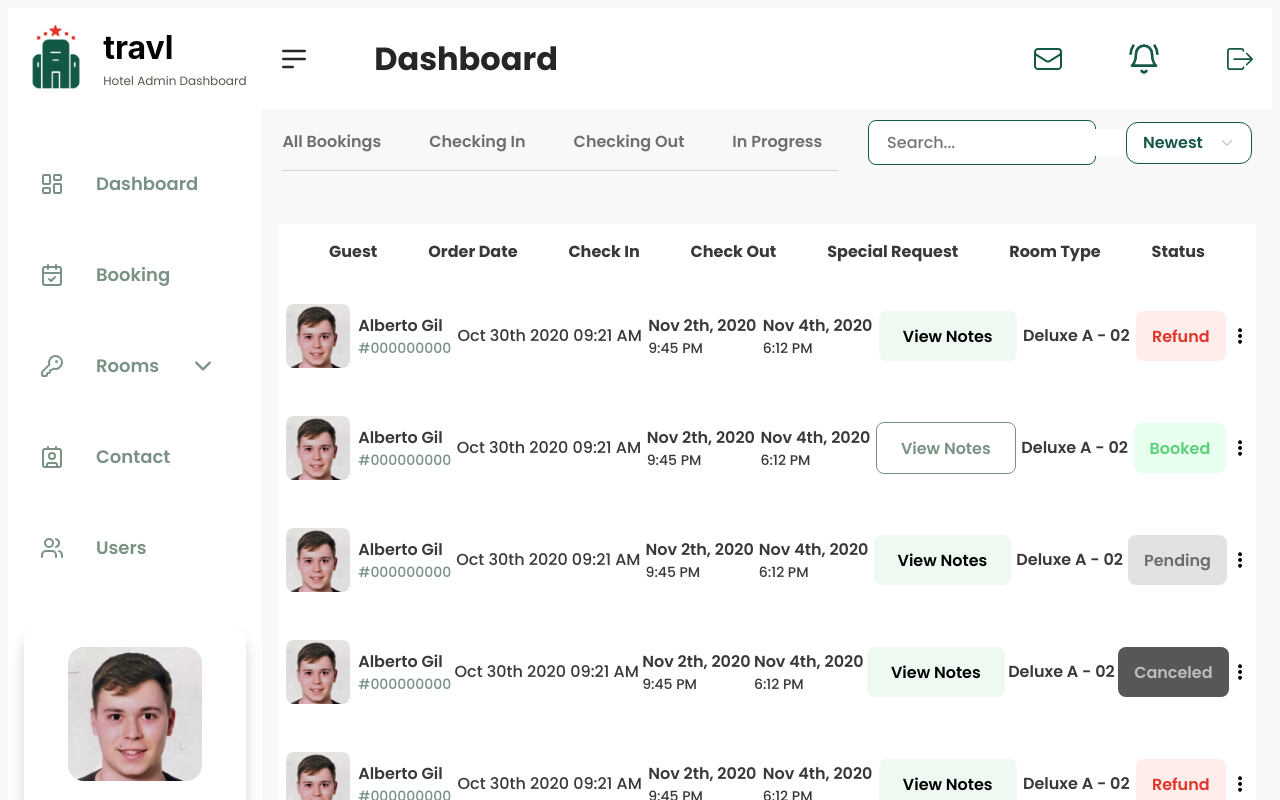
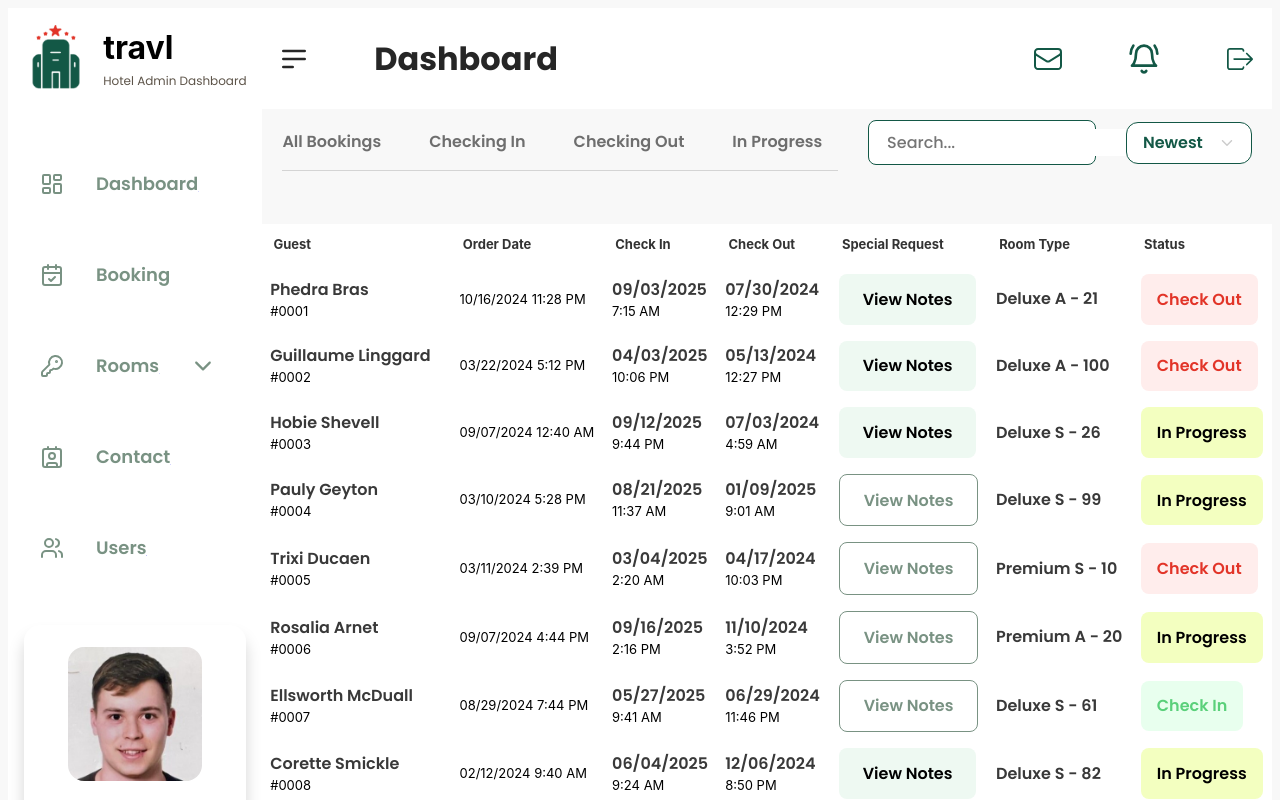
Before and after one commit to TokenTrzn/Hotel-Miranda-Dashboard, a React (Vite) app: page /guest in a window 1280 px wide. Shown: the top 800 px of the page. Built offline with nearby package versions, Linux system fonts and the light colour scheme.

Commit message:
FIX: Table List Bookings Page

```diff
--- a/src/App.css
+++ b/src/App.css
@@ -1,3 +1,4 @@
 :root {
     background: #f8f8f8;
+    color: #f3ffc0;
 }
--- a/src/Guest/components/Ui/GuestStyled.js
+++ b/src/Guest/components/Ui/GuestStyled.js
@@ -185,16 +185,16 @@ export const GuestItemSpecialRequestStyled = styled.button`
     padding: .8rem 1.5rem;
     cursor: pointer;
     color: ${props =>
-        props.type === 'booked' ? '#799283' : '#000000'
+        props.type === true ? '#799283' : '#000000'
     };
     font-family: 'Poppins';
     font-size: 1rem;
     font-weight: 600;
     background: ${props =>
-        props.type === 'booked' ? '#ffffff' : '#EEF9F2'
+        props.type === true ? '#ffffff' : '#EEF9F2'
     };
     border: ${props =>
-        props.type === 'booked' ? '1px solid #799283' : 'none'
+        props.type === true ? '1px solid #799283' : 'none'
     };
     border-radius: .5rem;
     text-align: center;
@@ -203,16 +203,14 @@ export const GuestItemSpecialRequestStyled = styled.button`
 export const GuestItemStatusStyled = styled.button`
     cursor: pointer;
     background: ${props =>
-        props.type === 'booked' ? '#E8FFEE' :
-        props.type === 'refund' ? '#FFEDEC' :
-        props.type === 'pending' ? '#E2E2E2' :
-        props.type === 'canceled' ? '#575757' : 'white'
+        props.type === 'Check In' ? '#E8FFEE' :
+        props.type === 'Check Out' ? '#FFEDEC' :
+        props.type === 'In Progress' ? '#f3ffc0' : 'white'
     };
     color: ${props =>
-        props.type === 'booked' ? '#5AD07A' :
-        props.type === 'refund' ? '#E23428' :
-        props.type === 'pending' ? '#6D6D6D' :
-        props.type === 'canceled' ? '#BEBEBE' : 'white'
+        props.type === 'Check In' ? '#5AD07A' :
+        props.type === 'Check Out' ? '#E23428' :
+        props.type === 'In Progress' ? '#000' : 'white'
     };
     padding: .8rem 1rem;
     font-family: 'Poppins';
--- a/src/Guest/pages/Guest.jsx
+++ b/src/Guest/pages/Guest.jsx
@@ -3,11 +3,46 @@ import photo from '../../assets/dni_cuadrado.jpg'
 import { SlOptionsVertical as OptionsIcon } from "react-icons/sl"
 import { IoIosArrowDown as ArrowDownIcon } from "react-icons/io"
 import { IoIosSearch as SearchIcon } from "react-icons/io"
+import { RoomImageStyled, TableDataHorizontalContainer, TableDataStyled, TableDataVerticalContainer } from "../../common/components/Table/DefaultTableStyled"
+import RoomPhoto from '../../assets/dni_cuadrado.jpg'
+import BookingData from '../data/bookingsData.json'
+import { DefaultTable } from "../../common/components/Table/DefaultTable"
 
 
 
 
 export const Guest = () => {
+
+    const headers = ['Guest', 'Order Date', 'Check In', 'Check Out', 'Special Request', 'Room Type', 'Status']
+
+    const itemRow = (booking) => (
+        <>
+            <TableDataStyled>
+                <GuestItemTextStyled>{booking.guestName}</GuestItemTextStyled>
+                #000{booking.id}
+            </TableDataStyled>
+            <TableDataStyled>
+                {booking.orderDate} {booking.orderDateHour}
+            </TableDataStyled>
+            <TableDataStyled>
+                <GuestItemTextStyled>{booking.checkIn}</GuestItemTextStyled>
+                {booking.checkInHour}
+            </TableDataStyled>
+            <TableDataStyled>
+                <GuestItemTextStyled>{booking.checkOut}</GuestItemTextStyled>
+                {booking.checkOutHour}
+            </TableDataStyled>
+            <TableDataStyled>
+                <GuestItemSpecialRequestStyled type={booking.specialRequest}>View Notes</GuestItemSpecialRequestStyled>
+            </TableDataStyled>
+            <TableDataStyled>
+                <GuestItemTextStyled>{booking.type} - {booking.number}</GuestItemTextStyled>
+            </TableDataStyled>
+            <TableDataStyled>
+                <GuestItemStatusStyled type={booking.status}>{booking.status}</GuestItemStatusStyled>
+            </TableDataStyled>
+        </>
+    )
 
     return (
         <GuestStyled>
@@ -19,7 +54,7 @@ export const Guest = () => {
                     <GuestMenuItemStyled>In Progress</GuestMenuItemStyled>
                 </GuestMenuTextStyled>
                 <GuestMenuSearchBarStyled>
-                    <GuestMenuSearchBarInputStyled type="text" placeholder="Search..."/>
+                    <GuestMenuSearchBarInputStyled type="text" placeholder="Search..." />
                     <SearchIcon />
                 </GuestMenuSearchBarStyled>
                 <GuestMenuSortBy>
@@ -27,152 +62,7 @@ export const Guest = () => {
                     <ArrowDownIcon />
                 </GuestMenuSortBy>
             </GuestMenuStyled>
-            <GuestFirstRowStyled>
-                <GuestFirstRowItemStyled>Guest</GuestFirstRowItemStyled>
-                <GuestFirstRowItemStyled>Order Date</GuestFirstRowItemStyled>
-                <GuestFirstRowItemStyled>Check In</GuestFirstRowItemStyled>
-                <GuestFirstRowItemStyled>Check Out</GuestFirstRowItemStyled>
-                <GuestFirstRowItemStyled>Special Request</GuestFirstRowItemStyled>
-                <GuestFirstRowItemStyled>Room Type</GuestFirstRowItemStyled>
-                <GuestFirstRowItemStyled>Status</GuestFirstRowItemStyled>
-            </GuestFirstRowStyled>
-            <GuestItemStyled>
-                <GuestItemGuestStyled>
-                    <GuestItemGuestPhotoStyled src={photo} />
-                    <GuestItemGuestInfoStyled>
-                        <GuestItemTextStyled>Alberto Gil</GuestItemTextStyled>
-                        <GuestItemGuestIdStyled>#000000000</GuestItemGuestIdStyled>
-                    </GuestItemGuestInfoStyled>
-                </GuestItemGuestStyled>
-                <GuestItemOrderDateStyled>Oct 30th 2020 09:21 AM</GuestItemOrderDateStyled>
-                <GuestItemCheckStyled>
-                    <GuestItemTextStyled>Nov 2th, 2020</GuestItemTextStyled>
-                    <GuestItemCheckHourStyled>9:45 PM</GuestItemCheckHourStyled>
-                </GuestItemCheckStyled>
-                <GuestItemCheckStyled>
-                    <GuestItemTextStyled>Nov 4th, 2020</GuestItemTextStyled>
-                    <GuestItemCheckHourStyled>6:12 PM</GuestItemCheckHourStyled>
-                </GuestItemCheckStyled>
-                <GuestItemSpecialRequestStyled>View Notes</GuestItemSpecialRequestStyled>
-                <GuestItemTextStyled>Deluxe A - 02</GuestItemTextStyled>
-                <GuestItemStatusStyled type="refund">Refund</GuestItemStatusStyled>
-                <OptionsIcon />
-            </GuestItemStyled>
-
-            <GuestItemStyled>
-                <GuestItemGuestStyled>
-                    <GuestItemGuestPhotoStyled src={photo} />
-                    <GuestItemGuestInfoStyled>
-                        <GuestItemTextStyled>Alberto Gil</GuestItemTextStyled>
-                        <GuestItemGuestIdStyled>#000000000</GuestItemGuestIdStyled>
-                    </GuestItemGuestInfoStyled>
-                </GuestItemGuestStyled>
-                <GuestItemOrderDateStyled>Oct 30th 2020 09:21 AM</GuestItemOrderDateStyled>
-                <GuestItemCheckStyled>
-                    <GuestItemTextStyled>Nov 2th, 2020</GuestItemTextStyled>
-                    <GuestItemCheckHourStyled>9:45 PM</GuestItemCheckHourStyled>
-                </GuestItemCheckStyled>
-                <GuestItemCheckStyled>
-                    <GuestItemTextStyled>Nov 4th, 2020</GuestItemTextStyled>
-                    <GuestItemCheckHourStyled>6:12 PM</GuestItemCheckHourStyled>
-                </GuestItemCheckStyled>
-                <GuestItemSpecialRequestStyled type="booked">View Notes</GuestItemSpecialRequestStyled>
-                <GuestItemTextStyled>Deluxe A - 02</GuestItemTextStyled>
-                <GuestItemStatusStyled type="booked">Booked</GuestItemStatusStyled>
-                <OptionsIcon />
-            </GuestItemStyled>
-
-            <GuestItemStyled>
-                <GuestItemGuestStyled>
-                    <GuestItemGuestPhotoStyled src={photo} />
-                    <GuestItemGuestInfoStyled>
-                        <GuestItemTextStyled>Alberto Gil</GuestItemTextStyled>
-                        <GuestItemGuestIdStyled>#000000000</GuestItemGuestIdStyled>
-                    </GuestItemGuestInfoStyled>
-                </GuestItemGuestStyled>
-                <GuestItemOrderDateStyled>Oct 30th 2020 09:21 AM</GuestItemOrderDateStyled>
-                <GuestItemCheckStyled>
-                    <GuestItemTextStyled>Nov 2th, 2020</GuestItemTextStyled>
-                    <GuestItemCheckHourStyled>9:45 PM</GuestItemCheckHourStyled>
-                </GuestItemCheckStyled>
-                <GuestItemCheckStyled>
-                    <GuestItemTextStyled>Nov 4th, 2020</GuestItemTextStyled>
-                    <GuestItemCheckHourStyled>6:12 PM</GuestItemCheckHourStyled>
-                </GuestItemCheckStyled>
-                <GuestItemSpecialRequestStyled>View Notes</GuestItemSpecialRequestStyled>
-                <GuestItemTextStyled>Deluxe A - 02</GuestItemTextStyled>
-                <GuestItemStatusStyled type="pending">Pending</GuestItemStatusStyled>
-                <OptionsIcon />
-            </GuestItemStyled>
-
-            <GuestItemStyled>
-                <GuestItemGuestStyled>
-                    <GuestItemGuestPhotoStyled src={photo} />
-                    <GuestItemGuestInfoStyled>
-                        <GuestItemTextStyled>Alberto Gil</GuestItemTextStyled>
-                        <GuestItemGuestIdStyled>#000000000</GuestItemGuestIdStyled>
-                    </GuestItemGuestInfoStyled>
-                </GuestItemGuestStyled>
-                <GuestItemOrderDateStyled>Oct 30th 2020 09:21 AM</GuestItemOrderDateStyled>
-                <GuestItemCheckStyled>
-                    <GuestItemTextStyled>Nov 2th, 2020</GuestItemTextStyled>
-                    <GuestItemCheckHourStyled>9:45 PM</GuestItemCheckHourStyled>
-                </GuestItemCheckStyled>
-                <GuestItemCheckStyled>
-                    <GuestItemTextStyled>Nov 4th, 2020</GuestItemTextStyled>
-                    <GuestItemCheckHourStyled>6:12 PM</GuestItemCheckHourStyled>
-                </GuestItemCheckStyled>
-                <GuestItemSpecialRequestStyled>View Notes</GuestItemSpecialRequestStyled>
-                <GuestItemTextStyled>Deluxe A - 02</GuestItemTextStyled>
-                <GuestItemStatusStyled type="canceled">Canceled</GuestItemStatusStyled>
-                <OptionsIcon />
-            </GuestItemStyled>
-
-            <GuestItemStyled>
-                <GuestItemGuestStyled>
-                    <GuestItemGuestPhotoStyled src={photo} />
-                    <GuestItemGuestInfoStyled>
-                        <GuestItemTextStyled>Alberto Gil</GuestItemTextStyled>
-                        <GuestItemGuestIdStyled>#000000000</GuestItemGuestIdStyled>
-                    </GuestItemGuestInfoStyled>
-                </GuestItemGuestStyled>
-                <GuestItemOrderDateStyled>Oct 30th 2020 09:21 AM</GuestItemOrderDateStyled>
-                <GuestItemCheckStyled>
-                    <GuestItemTextStyled>Nov 2th, 2020</GuestItemTextStyled>
-                    <GuestItemCheckHourStyled>9:45 PM</GuestItemCheckHourStyled>
-                </GuestItemCheckStyled>
-                <GuestItemCheckStyled>
-                    <GuestItemTextStyled>Nov 4th, 2020</GuestItemTextStyled>
-                    <GuestItemCheckHourStyled>6:12 PM</GuestItemCheckHourStyled>
-                </GuestItemCheckStyled>
-                <GuestItemSpecialRequestStyled>View Notes</GuestItemSpecialRequestStyled>
-                <GuestItemTextStyled>Deluxe A - 02</GuestItemTextStyled>
-                <GuestItemStatusStyled type="refund">Refund</GuestItemStatusStyled>
-                <OptionsIcon />
-            </GuestItemStyled>
-
-            <GuestItemStyled>
-                <GuestItemGuestStyled>
-                    <GuestItemGuestPhotoStyled src={photo} />
-                    <GuestItemGuestInfoStyled>
-                        <GuestItemTextStyled>Alberto Gil</GuestItemTextStyled>
-                        <GuestItemGuestIdStyled>#000000000</GuestItemGuestIdStyled>
-                    </GuestItemGuestInfoStyled>
-                </GuestItemGuestStyled>
-                <GuestItemOrderDateStyled>Oct 30th 2020 09:21 AM</GuestItemOrderDateStyled>
-                <GuestItemCheckStyled>
-                    <GuestItemTextStyled>Nov 2th, 2020</GuestItemTextStyled>
-                    <GuestItemCheckHourStyled>9:45 PM</GuestItemCheckHourStyled>
-                </GuestItemCheckStyled>
-                <GuestItemCheckStyled>
-                    <GuestItemTextStyled>Nov 4th, 2020</GuestItemTextStyled>
-                    <GuestItemCheckHourStyled>6:12 PM</GuestItemCheckHourStyled>
-                </GuestItemCheckStyled>
-                <GuestItemSpecialRequestStyled>View Notes</GuestItemSpecialRequestStyled>
-                <GuestItemTextStyled>Deluxe A - 02</GuestItemTextStyled>
-                <GuestItemStatusStyled type="refund">Refund</GuestItemStatusStyled>
-                <OptionsIcon />
-            </GuestItemStyled>
+            <DefaultTable headers={headers} data={BookingData} itemRow={itemRow} />
         </GuestStyled>
     )
 }
--- a/src/Rooms/pages/Rooms.jsx
+++ b/src/Rooms/pages/Rooms.jsx
@@ -1,7 +1,7 @@
-import { RoomsFirstRowItemStyled, RoomsFirstRowStyled, RoomsItemRoomProfileContainerStyled, RoomsItemRoomProfileIdStyled, RoomsItemRoomProfileInfoStyled, RoomsItemRoomProfilePhotoStyled, RoomsItemStatusStyled, RoomsItemStyled, RoomsItemTextStyled, RoomsMenuItemStyled, RoomsMenuStyled, RoomsStyled } from "../components/RoomsStyled"
+import { RoomsItemStatusStyled, RoomsItemTextStyled, RoomsMenuItemStyled, RoomsMenuStyled, RoomsStyled } from "../components/RoomsStyled"
 import RoomPhoto from '../../assets/room_photo.jpg'
 import RoomsData from '../data/roomsData.json'
-import { GuestContainerStyled, RoomImageStyled, TableDataHorizontalContainer, TableDataStyled, TableDataVerticalContainer } from "../../common/components/Table/DefaultTableStyled"
+import { RoomImageStyled, TableDataHorizontalContainer, TableDataStyled, TableDataVerticalContainer } from "../../common/components/Table/DefaultTableStyled"
 import { DefaultTable } from "../../common/components/Table/DefaultTable"
 
 export const Rooms = () => {
@@ -14,7 +14,7 @@ export const Rooms = () => {
                 <TableDataHorizontalContainer>
                     <RoomImageStyled src={RoomPhoto} />
                     <TableDataVerticalContainer>
-                        <RoomsItemTextStyled>#000{room.id}</RoomsItemTextStyled>
+                        #000{room.id}
                         <RoomsItemTextStyled>{room.name} - {room.number}</RoomsItemTextStyled>
                     </TableDataVerticalContainer>
                 </TableDataHorizontalContainer>
--- a/src/common/components/Table/DefaultTableStyled.js
+++ b/src/common/components/Table/DefaultTableStyled.js
@@ -11,7 +11,7 @@ export const TableStyled = styled.table`
 export const TableHeaderStyled = styled.th`
   background-color: #FFFFFF;
   padding: .7rem;
-  text-align: center;
+  text-align: start;
   font-weight: bold;
   color: #333;
 `;
@@ -27,7 +27,7 @@ export const TableRowStyled = styled.tr`
 export const TableDataStyled = styled.td`
   padding: .5rem;
   vertical-align: middle;
-  text-align: center;
+  text-align: start;
 `;
 
 export const TableDataVerticalContainer = styled.div`
```
